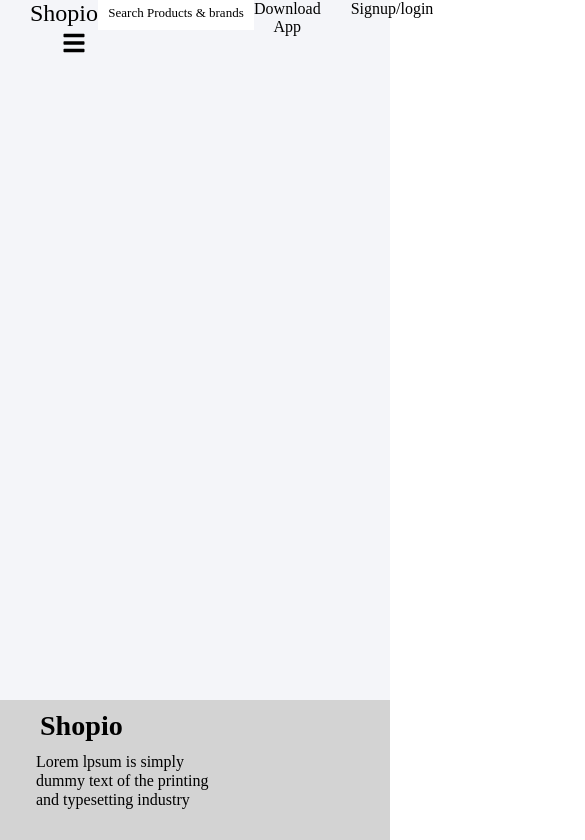
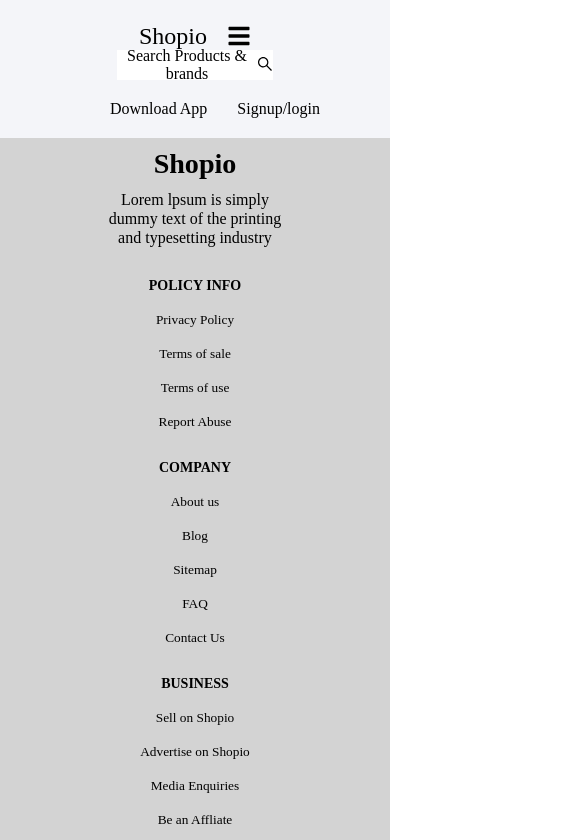
Before and after one commit to HadranielAmon/test-app-header-and-footer, a React (Create React App) app: page / in a window 390 px wide. Shown: the top 840 px of the page, 585 px wide, since content can reach past the window. Built offline with nearby package versions, Linux system fonts and the light colour scheme.

Commit message:
made the website mobile responsive

```diff
--- a/src/body/body.css
+++ b/src/body/body.css
@@ -46,10 +46,10 @@ a{
 
 }
 
-.nav__search{
+/* .nav__search{
     font-weight: 100;
     font-size: small;
-    /* margin-right: 500px; */
+    margin-right: 500px;
     position: relative;
     top: 3px;
 
@@ -67,14 +67,36 @@ a{
 .nav__search-icon2{
     font-weight: 100;
     font-size: small;
-    /* margin-left: 100px; */
+    margin-left: 100px;
     position: relative;
     top: -7px;
-    /* left: 10px; */
+    left: 10px;
     margin-left: 300px;
 
 
 
+} */
+
+.nav__search {
+    display: flex;
+    align-items: center;
+  }
+
+.nav__search-icon {
+    width: 40%;
+    height: 30px;
+    background-color: white;
+    display: flex;
+    justify-content: space-between;
+    align-items: center;
+  }
+
+
+
+  .nav__search-icon2 {
+    margin-left: 240px; /* Add any desired spacing between the text and the icon */
+    position: relative;
+    top: 0.5px;
 }
 
 .nav__menu{
@@ -84,3 +106,36 @@ a{
     margin-right: 400px;
 
 }
+
+/* Mobile Version */
+@media screen and (max-width: 768px) {
+    .nav {
+
+      height: auto;
+      flex-direction: column;
+      align-items: center;
+    }
+
+    .nav__brand {
+      margin-top: 20px;
+      margin-left: 0;
+      text-align: center;
+    }
+
+    .nav__menu {
+      margin: 20px 0;
+      margin-right: 0;
+    }
+
+    .nav__search {
+      margin-left: 0;
+      text-align: center;
+
+    }
+
+    .nav__search-icon2 {
+      margin-left: 0;
+      text-align: center;
+
+    }
+  }
--- a/src/body/body.jsx
+++ b/src/body/body.jsx
@@ -1,41 +1,78 @@
-import React from "react";
-import './body.css';
-import { FaBars } from "react-icons/fa";
-import { FaSistrix } from "react-icons/fa";
-// import { FontAwesomeIcon } from "@fortawesome/react-fontawesome";
-// import { faBars } from "@fortawesome/free-solid-svg-icons";
-// import { faMagnifyingGlass } from "@fortawesome/free-solid-svg-icons";
+// import React from "react";
+// import './body.css';
+// import { FaBars } from "react-icons/fa";
+// import { FaSistrix } from "react-icons/fa";
 
 
 
-    function Body () {
-    return(
+
+//     function Body () {
+//     return(
+//         <div className="nav">
+//            <a href="#" className="nav__brand">
+//                 Shopio <a href="shopio" className="nav__brand-icon">
+//                     <FaBars className="nav__brand-icon" />
+
+//                 </a>
+//                 </a>
+//                         <div className="nav__search-icon" >
+//                            <a href="#" className="nav__search"> Search Products & brands
+//                            <a href="#" className="nav__search-icon2">
+//                             <FaSistrix className="nav__search-icon2" />
+
+//                            </a>
+//                            </a>
+//                         </div>
+//             <u1 className="nav__menu">
+//                 <li className="nav__item"><a href className="nav__link">Download App</a></li>
+//                 <li className="nav__item"><a href className="nav__link">Signup/login</a></li>
+//             </u1>
+
+
+//         </div>
+
+
+//     );
+// }
+
+
+// export default Body;
+
+import React from "react";
+import "./body.css";
+import { FaBars, FaSistrix } from "react-icons/fa";
+
+function Body() {
+  return (
     <div className="nav">
       <a href="#" className="nav__brand">
-                Shopio <a href="shopio" className="nav__brand-icon">
+        Shopio
+        <a href="shopio" className="nav__brand-icon">
           <FaBars className="nav__brand-icon" />
-                {/* <FontAwesomeIcon icon={faBars} />  */}
         </a>
       </a>
-                        <div className="nav__search-icon" >
-                           <a href="#" className="nav__search"> Search Products & brands
+      <div className="nav__search-icon">
+        <a href="#" className="nav__search">
+          Search Products & brands
           <a href="#" className="nav__search-icon2">
             <FaSistrix className="nav__search-icon2" />
-                           {/* <FontAwesomeIcon icon={faMagnifyingGlass} /> */}
           </a>
         </a>
       </div>
-            <u1 className="nav__menu">
-                <li className="nav__item"><a href className="nav__link">Download App</a></li>
-                <li className="nav__item"><a href className="nav__link">Signup/login</a></li>
-            </u1>
-
-
+      <ul className="nav__menu">
+        <li className="nav__item">
+          <a href="#" className="nav__link">
+            Download App
+          </a>
+        </li>
+        <li className="nav__item">
+          <a href="#" className="nav__link">
+            Signup/login
+          </a>
+        </li>
+      </ul>
     </div>
-
-
   );
 }
 
-
 export default Body;
--- a/src/footer/footer.css
+++ b/src/footer/footer.css
@@ -159,3 +159,42 @@ hr{
     margin-left: 8rem;
     margin-top: 1rem;
 }
+
+/* Mobile Version */
+@media screen and (max-width: 768px) {
+    .sb__footer-links {
+      flex-direction: column;
+      align-items: center;
+    }
+
+    .sb__footer-links_div,
+    .sb__footer-links_div2,
+    .sb__footer-links_div3 {
+      width: 100%;
+      margin: 1rem 0;
+      justify-content: center;
+      text-align: center;
+    }
+
+    .sb__footer-links_div {
+      margin-right: 0;
+    }
+
+    .sb__footer-below {
+      flex-direction: row;
+      height: auto;
+    }
+
+    .sb__footer-icon_div,
+    .sb__footer-icon_div2 {
+      width: 50%;
+      margin: 1rem 1;
+    }
+
+    .sb__footer-below-links {
+      flex-direction: row;
+      justify-content: center;
+      margin-left: 0;
+      margin-top: 0;
+    }
+  }
```
Lines whose indentation alone changed are shown as unchanged.
